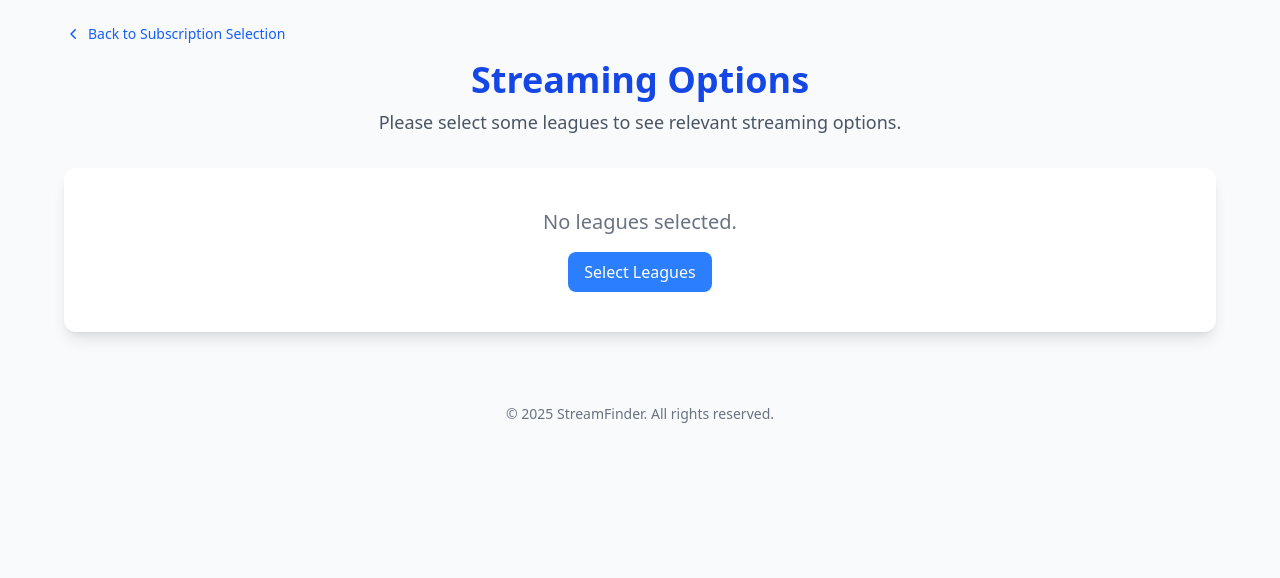
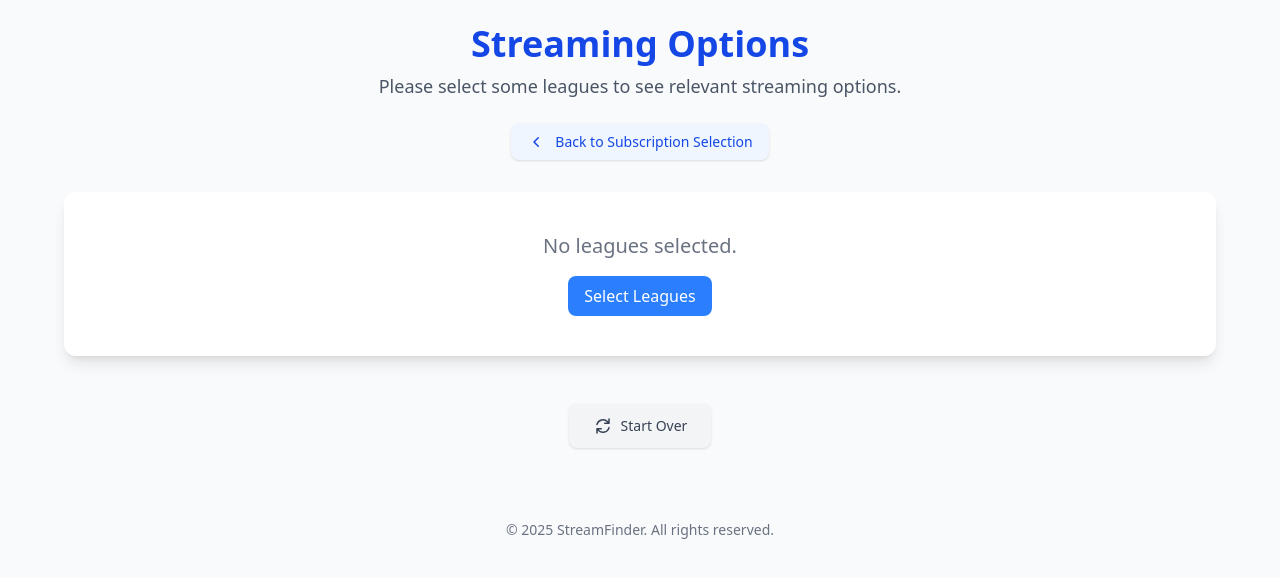
Before and after one commit to justincoleman/StreamFinder, a Vue app in the folder StreamFinder/: page /results in a window 1280 px wide. Shown: the top 578 px of the page. Built offline with nearby package versions, Linux system fonts and the light colour scheme.

Commit message:
UI/UX improvements to ResultsView: - Moved back button under header copy - Added Start Over button with reset functionality - Improved layout and spacing

```diff
--- a/StreamFinder/src/views/ResultsView.vue
+++ b/StreamFinder/src/views/ResultsView.vue
@@ -1,25 +1,25 @@
 <template>
   <div class="container mx-auto p-4 sm:p-6 min-h-screen bg-gray-25 max-w-full sm:max-w-3xl">
     <header class="mb-8">
-      <div class="flex justify-start items-center mb-4">
-        <router-link
-            to="/select-subscriptions"
-            class="text-blue-600 hover:text-blue-800 transition-colors duration-150 flex items-center text-sm font-medium"
-        >
-          <svg xmlns="http://www.w3.org/2000/svg" viewBox="0 0 20 20" fill="currentColor" class="w-5 h-5 mr-1">
-            <path fill-rule="evenodd" d="M11.78 5.22a.75.75 0 0 1 0 1.06L8.06 10l3.72 3.72a.75.75 0 1 1-1.06 1.06l-4.25-4.25a.75.75 0 0 1 0-1.06l4.25-4.25a.75.75 0 0 1 1.06 0Z" clip-rule="evenodd" />
-          </svg>
-          Back to Subscription Selection
-        </router-link>
-      </div>
       <div class="text-center">
         <h1 class="text-2xl sm:text-4xl font-bold text-blue-700">Streaming Options</h1>
         <p v-if="store.selectedLeagueIds.length > 0" class="text-base sm:text-lg text-gray-600 mt-2">
           Based on your selection of <span class="font-semibold">{{ selectedLeagueNames }}</span>.
         </p>
-         <p v-else class="text-base sm:text-lg text-gray-600 mt-2">
+        <p v-else class="text-base sm:text-lg text-gray-600 mt-2">
           Please select some leagues to see relevant streaming options.
         </p>
+        <div class="mt-6">
+          <router-link
+              to="/select-subscriptions"
+              class="inline-flex items-center px-4 py-2 text-sm font-medium text-blue-700 bg-blue-50 hover:bg-blue-100 rounded-lg transition-colors duration-150 shadow-sm hover:shadow"
+          >
+            <svg xmlns="http://www.w3.org/2000/svg" viewBox="0 0 20 20" fill="currentColor" class="w-5 h-5 mr-2">
+              <path fill-rule="evenodd" d="M11.78 5.22a.75.75 0 0 1 0 1.06L8.06 10l3.72 3.72a.75.75 0 1 1-1.06 1.06l-4.25-4.25a.75.75 0 0 1 0-1.06l4.25-4.25a.75.75 0 0 1 1.06 0Z" clip-rule="evenodd" />
+            </svg>
+            Back to Subscription Selection
+          </router-link>
+        </div>
       </div>
     </header>
 
@@ -132,6 +132,18 @@
       </div>
     </main>
 
+    <div class="mt-12 text-center">
+      <button
+        @click="resetEverything"
+        class="inline-flex items-center px-6 py-3 text-sm font-medium text-gray-700 bg-gray-100 hover:bg-gray-200 rounded-lg transition-colors duration-150 shadow-sm hover:shadow focus:outline-none focus:ring-2 focus:ring-offset-2 focus:ring-gray-400"
+      >
+        <svg xmlns="http://www.w3.org/2000/svg" viewBox="0 0 20 20" fill="currentColor" class="w-5 h-5 mr-2">
+          <path fill-rule="evenodd" d="M15.312 11.424a5.5 5.5 0 01-9.201 2.466l-.312-.311h2.433a.75.75 0 000-1.5H3.989a.75.75 0 00-.75.75v4.242a.75.75 0 001.5 0v-2.43l.31.31a7 7 0 0011.712-3.138.75.75 0 00-1.449-.39zm1.23-3.723a.75.75 0 00.219-.53V2.929a.75.75 0 00-1.5 0V5.36l-.31-.31A7 7 0 003.239 8.188a.75.75 0 101.448.389A5.5 5.5 0 0113.89 6.11l.311.31h-2.432a.75.75 0 000 1.5h4.243a.75.75 0 00.53-.219z" clip-rule="evenodd" />
+        </svg>
+        Start Over
+      </button>
+    </div>
+
     <footer class="text-center mt-12 py-6 text-sm text-gray-500">
       <p>&copy; {{ new Date().getFullYear() }} StreamFinder. All rights reserved.</p>
     </footer>
@@ -143,8 +155,10 @@ import { computed, ref } from 'vue';
 import { useStreamingStoreWithPersistence } from '@/stores/streamingStore';
 import StreamingServiceCard from '@/components/StreamingServiceCard.vue'; // Assuming correct path
 import BundleCard from '@/components/BundleCard.vue'; // Assuming correct path
+import { useRouter } from 'vue-router';
 
 const store = useStreamingStoreWithPersistence();
+const router = useRouter();
 const showOtherOptions = ref(false);
 const sortBy = ref('price'); // 'price' or 'leagues'
 const sortOrder = ref('asc'); // 'asc' or 'desc'
@@ -190,6 +204,12 @@ const sortedOtherOptions = computed(() => {
 const selectedLeagueNames = computed(() => {
   return store.selectedLeagues.map(league => league.name).join(', ');
 });
+
+const resetEverything = () => {
+  store.selectedLeagueIds = [];
+  store.subscribedServiceIds = [];
+  router.push('/');
+};
 </script>
 
 <style scoped>
```
